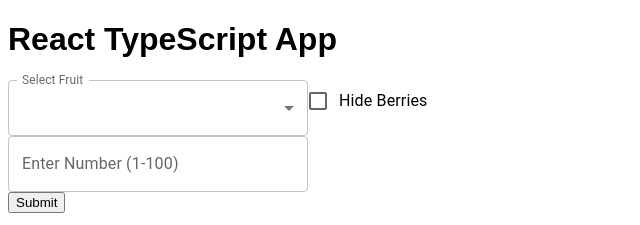
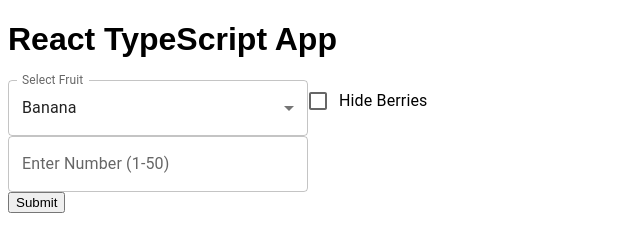
Before and after one commit to deanagan/react-snippets, a React app in the folder formik-react-typescript-mui-dropdown/: page / in a window 1280 px wide. Shown: the top 225 px of the page, without its empty margins (0-640 px from the left). Built offline with nearby package versions, Linux system fonts and the light colour scheme.

Commit message:
Putting in experimental schema validation

```diff
--- a/formik-react-typescript-mui-dropdown/src/FruitForm.tsx
+++ b/formik-react-typescript-mui-dropdown/src/FruitForm.tsx
@@ -3,6 +3,7 @@ import { Formik, Form, Field, ErrorMessage } from 'formik';
 import { TextField, Checkbox, MenuItem, FormControlLabel } from '@mui/material';
 import { styled } from '@mui/system';
 import * as Yup from 'yup';
+import validationSchema from './fruitValidationSchema';
 
 export const StyledField = styled(Field)({
   width: '300px', // Adjust width as needed
@@ -12,13 +13,26 @@ export const StyledErrorMessage = styled(ErrorMessage)({
   color: 'red',
 });
 
-const options = [
-  { value: 1, label: 'Apple' },
-  { value: 2, label: 'Banana' },
-  { value: 3, label: 'Grapes' },
-  { value: 4, label: 'Blueberry' },
-  { value: 5, label: 'Strawberry' },
+type FruitOption = {
+  value: string;
+  label: string;
+};
+
+const options: FruitOption[] = [
+  { value: '1', label: 'Apple' },
+  { value: '2', label: 'Banana' },
+  { value: '3', label: 'Grapes' },
+  { value: '4', label: 'Blueberry' },
+  { value: '5', label: 'Strawberry' },
 ];
+
+const maxWeightMap: Record<string, number> = {
+  '1': 40,
+  '2': 50,
+  '3': 60,
+  '4': 100,
+  '5': 100,
+};
 
 type FieldType = {
   field: {
@@ -28,36 +42,29 @@ type FieldType = {
   };
 };
 
-const simulateFetch = (url: string, delay: number = 1000) => {
-  return new Promise<{ fruitName: string; hideBerries: boolean }>(
-    (resolve, reject) => {
-      setTimeout(() => {
-        resolve({ fruitName: 'banana', hideBerries: false });
-      }, delay);
-    },
-  );
+const simulateFetch = (fruit: string, delay: number = 1000) => {
+  return new Promise<{ maxWeight: number }>((resolve) => {
+    setTimeout(() => {
+      resolve({ maxWeight: maxWeightMap[fruit] });
+    }, delay);
+  });
 };
 
 const FruitForm = () => {
   const [initialValues, setInitialValues] = useState({
     fruit: '',
     hideBerries: false,
-    textbox: '', // New textbox field
+    textbox: '',
   });
 
   useEffect(() => {
-    // Simulate an API call to fetch initial values
     const fetchInitialValues = async () => {
       try {
-        const response = await simulateFetch(
-          'https://api.example.com/initial-values',
-        );
-        const { fruitName, hideBerries } = response;
-        setInitialValues({
-          fruit: fruitName,
-          hideBerries,
-          textbox: '', // New textbox field
-        });
+        const response = await simulateFetch('2'); // Default to banana
+        setInitialValues((prevValues) => ({
+          ...prevValues,
+          fruit: '2',
+        }));
       } catch (error) {
         console.error('Error fetching initial values:', error);
       }
@@ -66,18 +73,21 @@ const FruitForm = () => {
     fetchInitialValues();
   }, []);
 
-  const validationSchema = Yup.object().shape({
-    fruit: Yup.string().required('Fruit is required'),
-    textbox: Yup.number()
-      .required('This field is required')
-      .min(1, 'Must be at least 1')
-      .max(100, 'Must be at most 100'), // New validation rule
-  });
-
   return (
     <Formik
       initialValues={initialValues}
-      validationSchema={validationSchema}
+      validationSchema={Yup.lazy((values) => {
+        // Dynamically generate validation schema based on values.fruit
+        return validationSchema.fruitForm.shape({
+          textbox: Yup.number()
+            .required('This field is required')
+            .min(1, 'Must be at least 1')
+            .max(
+              maxWeightMap[values.fruit],
+              `Must be at most ${maxWeightMap[values.fruit]}`,
+            ),
+        });
+      })}
       onSubmit={(values) => {
         console.log(values);
       }}
@@ -92,15 +102,19 @@ const FruitForm = () => {
             select
             label='Select Fruit'
             onChange={(e: React.ChangeEvent<HTMLInputElement>) => {
-              setFieldValue('fruit', e.target.value);
+              const selectedFruit = e.target.value;
+              setFieldValue('fruit', selectedFruit);
+              setFieldValue('textbox', ''); // Reset textbox when fruit changes
             }}
             value={values.fruit}
           >
             <MenuItem value=''>Select One</MenuItem>
             {options
-              .filter((option) => !values.hideBerries || option.value <= 3)
+              .filter(
+                (option) => !values.hideBerries || parseInt(option.value) <= 3,
+              )
               .map((option) => (
-                <MenuItem key={option.value} value={option.value.toString()}>
+                <MenuItem key={option.value} value={option.value}>
                   {option.label}
                 </MenuItem>
               ))}
@@ -128,8 +142,11 @@ const FruitForm = () => {
               name='textbox'
               component={TextField}
               type='number'
-              label='Enter Number (1-100)'
-              inputProps={{ min: 1, max: 100 }}
+              label={`Enter Number (1-${maxWeightMap[values.fruit]})`}
+              inputProps={{
+                min: 1,
+                max: maxWeightMap[values.fruit],
+              }}
             />
             <StyledErrorMessage name='textbox' component='div' />
           </div>
--- /dev/null
+++ b/formik-react-typescript-mui-dropdown/src/fruitValidationSchema.ts
@@ -0,0 +1,14 @@
+import * as Yup from 'yup';
+
+const validationSchema = {
+  fruitForm: Yup.object().shape({
+    fruit: Yup.string().required('Fruit is required'),
+    hideBerries: Yup.boolean(),
+    textbox: Yup.number()
+      .required('This field is required')
+      .min(1, 'Must be at least 1')
+      .max(100, 'Must be at most 100'), // Default max value
+  }),
+};
+
+export default validationSchema;
```
